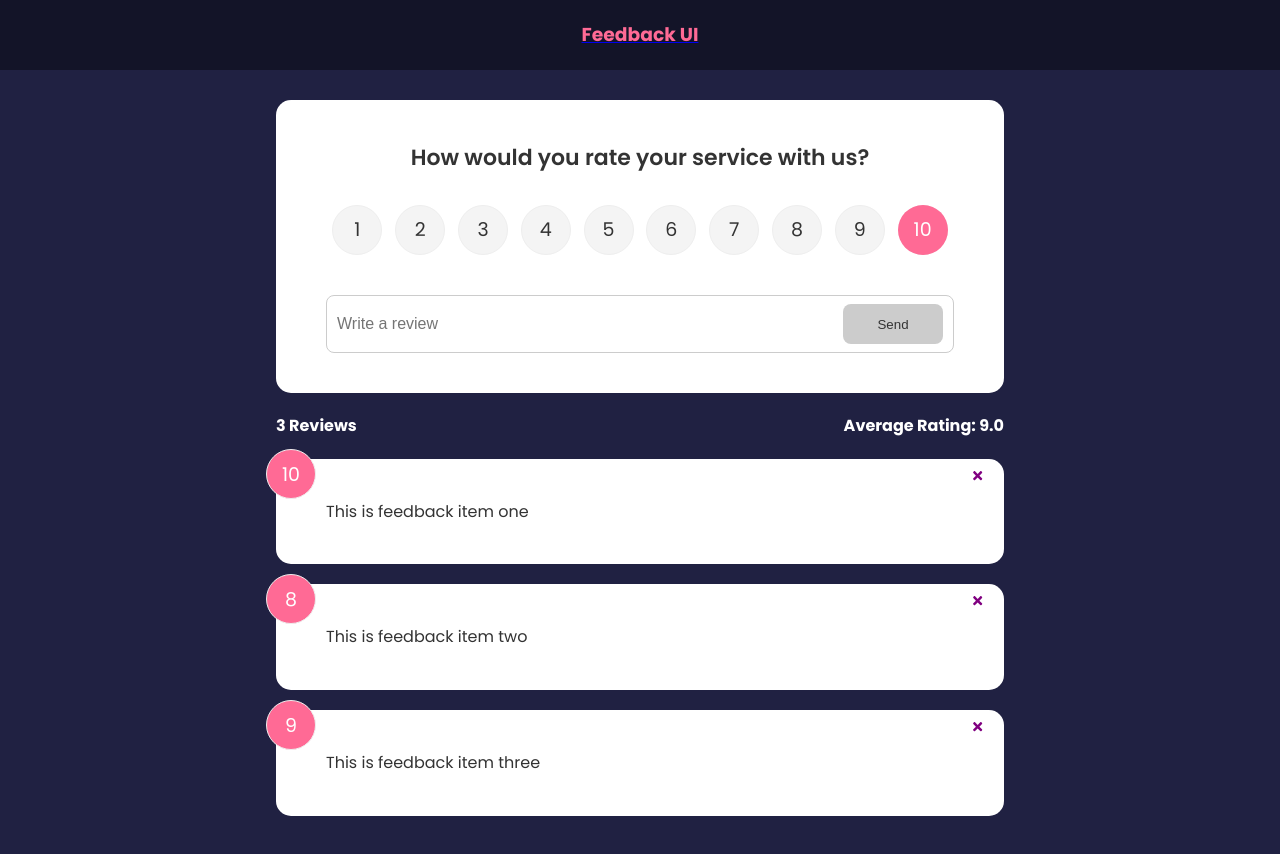
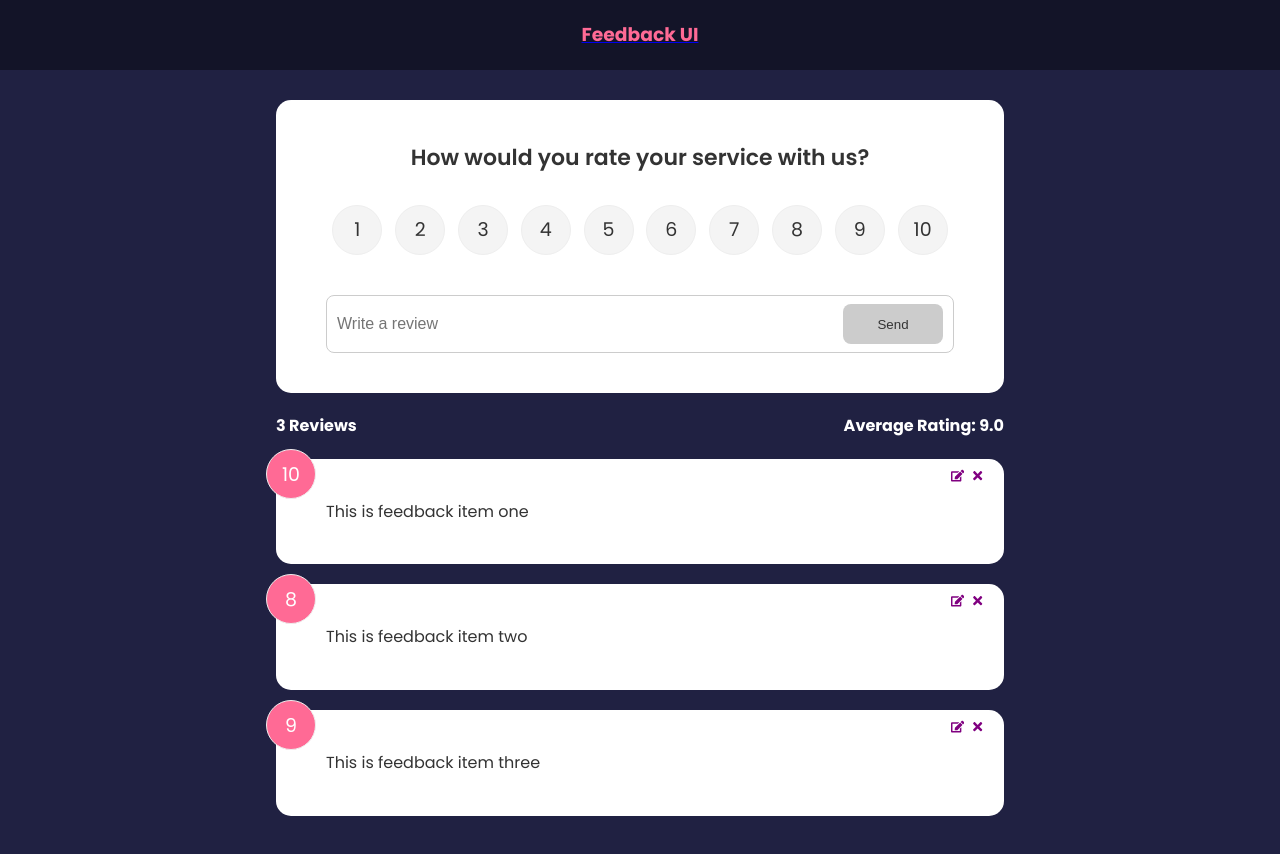
Before and after one commit to Snackonevil/learn-react-feedback-app, a React (Create React App) app: page / in a window 1280 px wide. Shown: the top 854 px of the page. Built offline with nearby package versions, Linux system fonts and the light colour scheme; some icons are missing; the HTML template or start-up script is replaced by a standard one.

Commit message:
use effect hook for updating feedback item

```diff
--- a/src/components/FeedbackForm.jsx
+++ b/src/components/FeedbackForm.jsx
@@ -1,4 +1,4 @@
-import { useState, useContext } from "react";
+import { useState, useContext, useEffect } from "react";
 import Card from "./shared/Card";
 import Button from "./shared/Button";
 import RatingSelect from "./RatingSelect";
@@ -10,7 +10,16 @@
     const [message, setMessage] = useState("");
     const [rating, setRating] = useState(10);
 
-    const { addFeedback } = useContext(FeedbackContext);
+    const { addFeedback, feedbackEdit, updateFeedback } =
+        useContext(FeedbackContext);
+
+    useEffect(() => {
+        if (feedbackEdit.edit === true) {
+            setBtnDisabled(false);
+            setText(feedbackEdit.item.text);
+            setRating(feedbackEdit.item.rating);
+        }
+    }, [feedbackEdit]);
 
     const handleTextChange = e => {
         if (text === "") {
@@ -33,7 +42,12 @@
                 text,
                 rating,
             };
-            addFeedback(newFeedback);
+
+            if (feedbackEdit.edit === true) {
+                updateFeedback(feedbackEdit.item.id, newFeedback);
+            } else {
+                addFeedback(newFeedback);
+            }
         }
     };
 
--- a/src/components/FeedbackItem.jsx
+++ b/src/components/FeedbackItem.jsx
@@ -1,16 +1,19 @@
-import { FaTimes } from "react-icons/fa";
+import { FaTimes, FaEdit } from "react-icons/fa";
 import Card from "./shared/Card";
 import { useContext } from "react";
 import FeedbackContext from "../context/FeedbackContext";
 
 function FeedbackItem({ item }) {
-    const { deleteFeedback } = useContext(FeedbackContext);
+    const { deleteFeedback, editFeedback } = useContext(FeedbackContext);
     return (
         <Card>
             <div className="num-display">{item.rating}</div>
             <button onClick={() => deleteFeedback(item.id)} className="close">
                 <FaTimes color="purple" />
             </button>
+            <button onClick={() => editFeedback(item)} className="edit">
+                <FaEdit color="purple" />
+            </button>
             <div className="text-display">{item.text}</div>
         </Card>
     );
--- a/src/components/RatingSelect.jsx
+++ b/src/components/RatingSelect.jsx
@@ -1,11 +1,19 @@
-import { useState } from 'react';
+import { useState, useContext, useEffect } from "react";
+import FeedbackContext from "../context/FeedbackContext";
 
 function RatingSelect({ select }) {
     const [selected, setSelected] = useState(10);
+
+    const { feedbackEdit } = useContext(FeedbackContext);
+
     const handleChange = e => {
         setSelected(+e.currentTarget.value);
         select(+e.currentTarget.value);
     };
+
+    useEffect(() => {
+        setSelected(feedbackEdit.item.rating);
+    }, [feedbackEdit]);
 
     return (
         <ul className="rating">
--- a/src/context/FeedbackContext.js
+++ b/src/context/FeedbackContext.js
@@ -22,23 +22,51 @@
         },
     ]);
 
+    //
+    const [feedbackEdit, setFeedbackEdit] = useState({
+        item: {},
+        edit: false,
+    });
+
+    // Add feedback
     const addFeedback = newFeedback => {
         newFeedback.id = uuidv4();
         setFeedback([newFeedback, ...feedback]);
     };
 
+    // Delete feedback
     const deleteFeedback = id => {
         if (window.confirm("Are you sure?")) {
             setFeedback(feedback.filter(item => item.id !== id));
         }
     };
 
+    // Update feedback item
+    const updateFeedback = (id, updItem) => {
+        setFeedback(
+            feedback.map(item =>
+                item.id === id ? { ...item, ...updItem } : item
+            )
+        );
+    };
+
+    // Set item to be updated
+    const editFeedback = item => {
+        setFeedbackEdit({
+            item,
+            edit: true,
+        });
+    };
+
     return (
         <FeedbackContext.Provider
             value={{
                 feedback,
+                feedbackEdit,
                 deleteFeedback,
                 addFeedback,
+                editFeedback,
+                updateFeedback,
             }}
         >
             {children}
```
Lines whose indentation alone changed are shown as unchanged.
